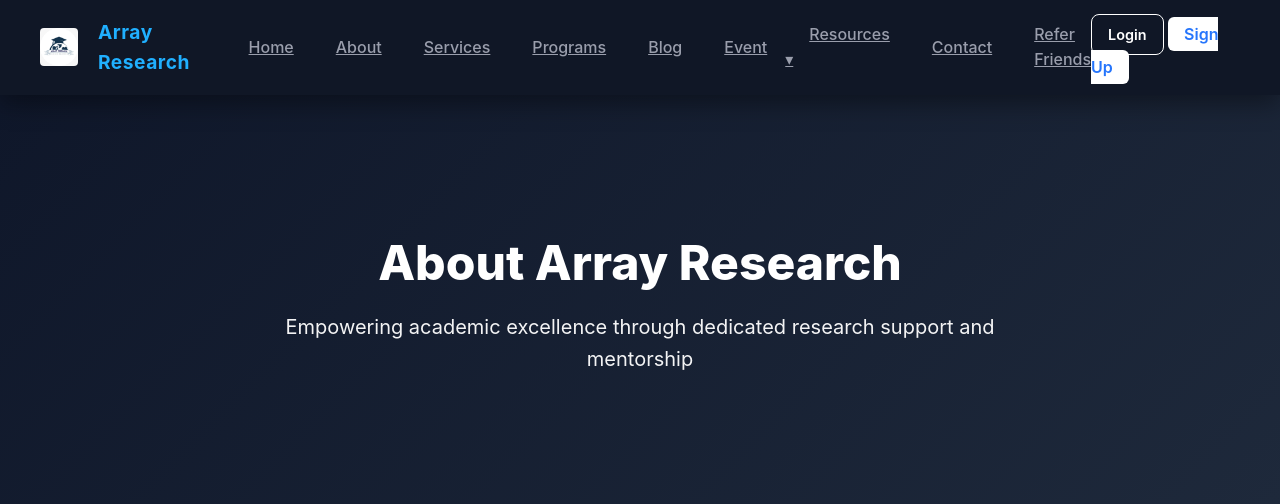
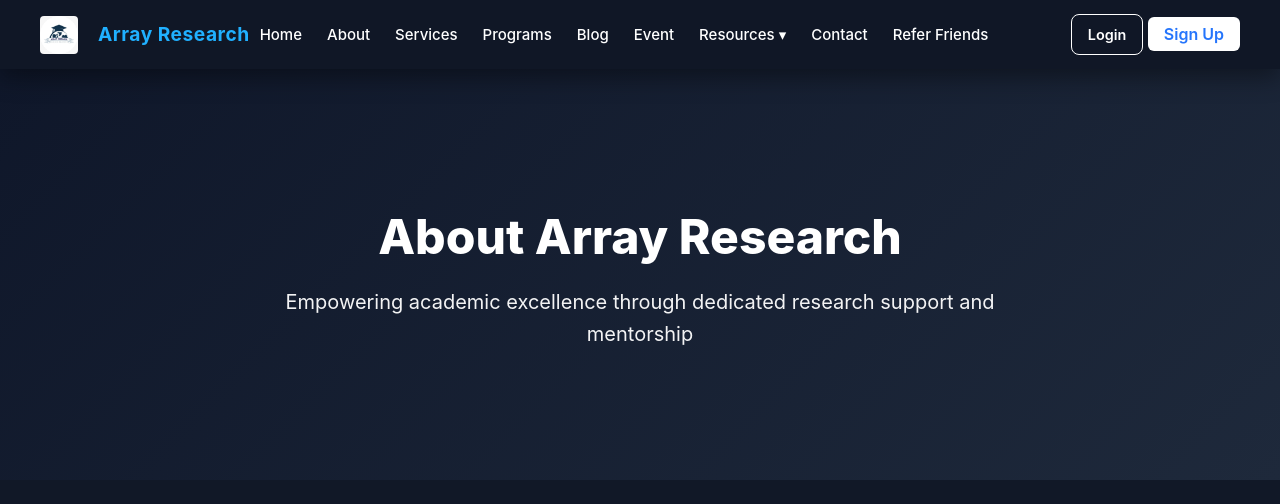
Before and after one commit to rajanshivam011/array-research-final, a Flask app: page /about in a window 1280 px wide. Shown: the top 504 px of the page. Run offline with Flask 3, Linux system fonts and the light colour scheme.

Commit message:
Added premium scrollable navbar with buttons & fade effect

```diff
--- a/templates/base.html
+++ b/templates/base.html
@@ -13,37 +13,80 @@
 <link rel="stylesheet" href="{{ url_for('static', filename='css/style.css') }}" />
 
 <style>
-/* ---- Dropdown Styling ---- */
-.nav .dropdown {
+/* ===============================
+   SCROLLABLE NAVBAR
+================================= */
+
+.nav-scroll-wrapper {
+  flex: 1;
+  overflow-x: auto;
+  white-space: nowrap;
+  scrollbar-width: none;
+}
+
+.nav-scroll-wrapper::-webkit-scrollbar {
+  display: none;
+}
+
+.nav-scroll {
+  display: inline-flex;
+  align-items: center;
+  gap: 25px;
+  padding: 0 10px;
+  white-space: nowrap;
+}
+
+.nav-scroll a {
+  color: #fff;
+  font-size: 15px;
+  text-decoration: none;
+  font-weight: 500;
+  transition: 0.2s ease;
+}
+
+.nav-scroll a:hover {
+  color: #4da3ff;
+}
+
+/* ===============================
+   DROPDOWN INSIDE SCROLL NAV
+================================= */
+
+.dropdown {
   position: relative;
   display: inline-block;
 }
 
-.nav .dropdown-content {
+.dropdown > a {
+  cursor: pointer;
+}
+
+.dropdown-content {
   display: none;
   position: absolute;
   background: #111827;
   padding: 10px 0;
+  min-width: 230px;
   border-radius: 6px;
-  min-width: 230px;
-  box-shadow: 0 4px 20px rgba(0,0,0,0.25);
-  z-index: 2000;
+  top: 35px;
+  left: 0;
+  z-index: 9999;
+  box-shadow: 0 5px 20px rgba(0,0,0,0.25);
 }
 
-.nav .dropdown-content a {
+.dropdown-content a {
   display: block;
   padding: 10px 18px;
-  color: #ffffff;
+  color: #fff;
   font-size: 14px;
   text-decoration: none;
-  transition: 0.2s ease;
 }
 
-.nav .dropdown-content a:hover {
+.dropdown-content a:hover {
   background: #1f2937;
 }
 
-.nav .dropdown:hover .dropdown-content {
+.dropdown:hover .dropdown-content {
   display: block;
 }
 </style>
@@ -55,12 +98,16 @@
 <!-- 🔹 Header -->
 <header class="site-header">
   <div class="container header-inner">
+
+    <!-- LEFT: LOGO -->
     <a class="logo" href="{{ url_for('index') }}">
       <img src="{{ url_for('static', filename='images/logo.png') }}" alt="Array Research Logo" class="nav-logo">
       <span class="logo-text">Array Research</span>
     </a>
 
-    <nav class="nav">
+    <!-- CENTER: SCROLLABLE NAV -->
+    <div class="nav-scroll-wrapper">
+      <nav class="nav-scroll">
         <a href="{{ url_for('index') }}">Home</a>
         <a href="{{ url_for('about') }}">About</a>
         <a href="{{ url_for('services') }}">Services</a>
@@ -68,9 +115,9 @@
         <a href="{{ url_for('blog') }}">Blog</a>
         <a href="{{ url_for('event') }}">Event</a>
 
-      <!-- ⭐ PREMIUM RESOURCES DROPDOWN ⭐ -->
+        <!-- RESOURCES DROPDOWN -->
         <div class="dropdown">
-        <a href="#">Resources ▾</a>
+          <a>Resources ▾</a>
           <div class="dropdown-content">
             <a href="{{ url_for('authors_cards') }}">Author Positions in Journals</a>
             <a href="{{ url_for('journals') }}">Journal Publications</a>
@@ -80,7 +127,9 @@
         <a href="{{ url_for('contact') }}">Contact</a>
         <a href="{{ url_for('refer') }}">Refer Friends</a>
       </nav>
+    </div>
 
+    <!-- RIGHT: LOGIN/SIGNUP -->
     <div class="nav-auth">
       <a href="{{ url_for('login') }}" class="btn-nav btn-outline-sm">Login</a>
       <a href="{{ url_for('signup') }}" class="btn-nav btn-primary-sm">Sign Up</a>
```
Lines whose indentation alone changed are shown as unchanged.
